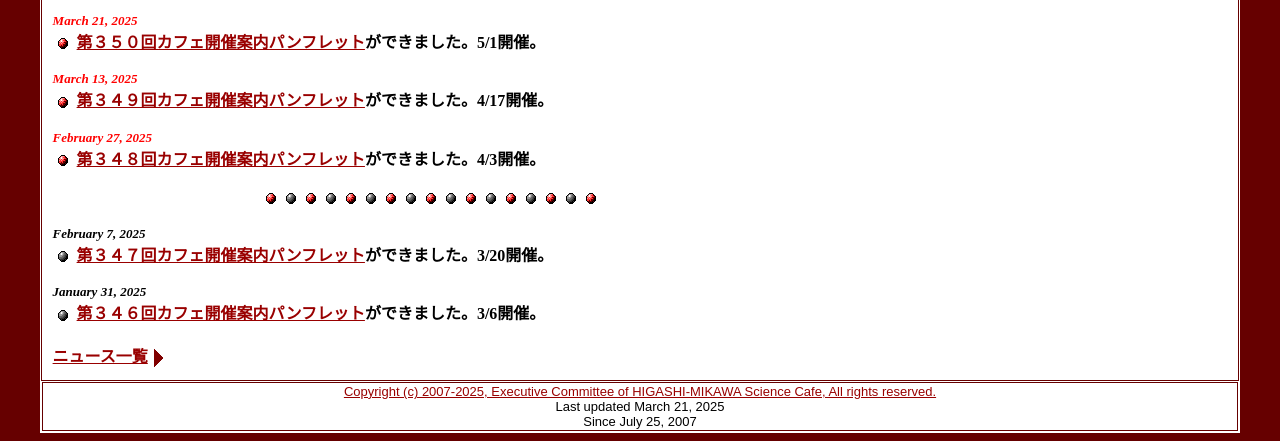
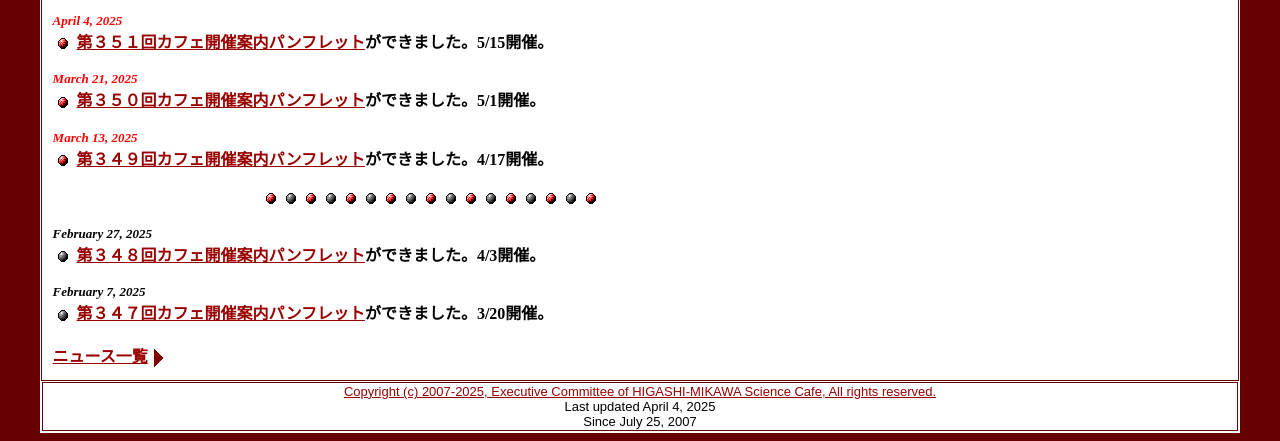
Before and after one commit to kj65kawai/cs, a plain HTML site: page index.html in a window 1280 px wide. Shown: the part 438-879 px from the top of the page. Drawn offline with Linux system fonts and the light colour scheme.

Commit message:
Add files via upload

```diff
--- a/index.html
+++ b/index.html
@@ -90,6 +90,14 @@ if ((dm == 1) && ((1 <= dd) && (dd <= 3))) {  <!-- １月最初のNews記入日
 </p>
 
 <p>
+<font size="-1" color="red"><i><b>April 4, 2025</b></i></font><br />
+<img src="ball.red.gif" width=20 height=22 alt="red.ball" align=absmiddle>
+<b><a
+ href="2025/250515kawai.pdf">第３５１回カフェ開催案内パンフレット</a>ができました。5/15開催。
+</b><br />
+</p>
+
+<p>
 <font size="-1" color="red"><i><b>March 21, 2025</b></i></font><br />
 <img src="ball.red.gif" width=20 height=22 alt="red.ball" align=absmiddle>
 <b><a
@@ -105,14 +113,6 @@ if ((dm == 1) && ((1 <= dd) && (dd <= 3))) {  <!-- １月最初のNews記入日
 </b><br />
 </p>
 
-<p>
-<font size="-1" color="red"><i><b>February 27, 2025</b></i></font><br />
-<img src="ball.red.gif" width=20 height=22 alt="red.ball" align=absmiddle>
-<b><a
- href="2025/250403kawai.pdf">第３４８回カフェ開催案内パンフレット</a>ができました。4/3開催。
-</b><br />
-</p>
-
 
 
 <p><center>
@@ -125,6 +125,14 @@ if ((dm == 1) && ((1 <= dd) && (dd <= 3))) {  <!-- １月最初のNews記入日
 <p></p>
 
 <p>
+<font size="-1"><i><b>February 27, 2025</b></i></font><br />
+<img src="ball.gray.gif" width=20 height=22 alt="gray.ball" align=absmiddle>
+<b><a
+ href="2025/250403kawai.pdf">第３４８回カフェ開催案内パンフレット</a>ができました。4/3開催。
+</b><br />
+</p>
+
+<p>
 <font size="-1"><i><b>February 7, 2025</b></i></font><br />
 <img src="ball.gray.gif" width=20 height=22 alt="gray.ball" align=absmiddle>
 <b><a
@@ -132,13 +140,6 @@ if ((dm == 1) && ((1 <= dd) && (dd <= 3))) {  <!-- １月最初のNews記入日
 </b><br />
 </p>
 
-<p>
-<font size="-1"><i><b>January 31, 2025</b></i></font><br />
-<img src="ball.gray.gif" width=20 height=22 alt="gray.ball" align=absmiddle>
-<b><a
- href="2024/250306kawai.pdf">第３４６回カフェ開催案内パンフレット</a>ができました。3/6開催。
-</b><br />
-</p>
 
 
 
@@ -203,7 +204,7 @@ if ((dm == 1) && ((1 <= dd) && (dd <= 3))) {  <!-- １月最初のNews記入日
 <font face="Arial, Sans-Serif" size="2">
 <a href="disclaimer.html">Copyright (c) 2007-2025,
  Executive Committee of HIGASHI-MIKAWA Science Cafe, All rights reserved.</a><br />
-Last updated March 21, 2025<br />
+Last updated April 4, 2025<br />
 Since July 25, 2007</font>
 </td></tr></table>
 </td></tr></table>
```
Also changed, not shown: prev-news.html (+8 -1 lines), schedule.html (+9 -5 lines).
